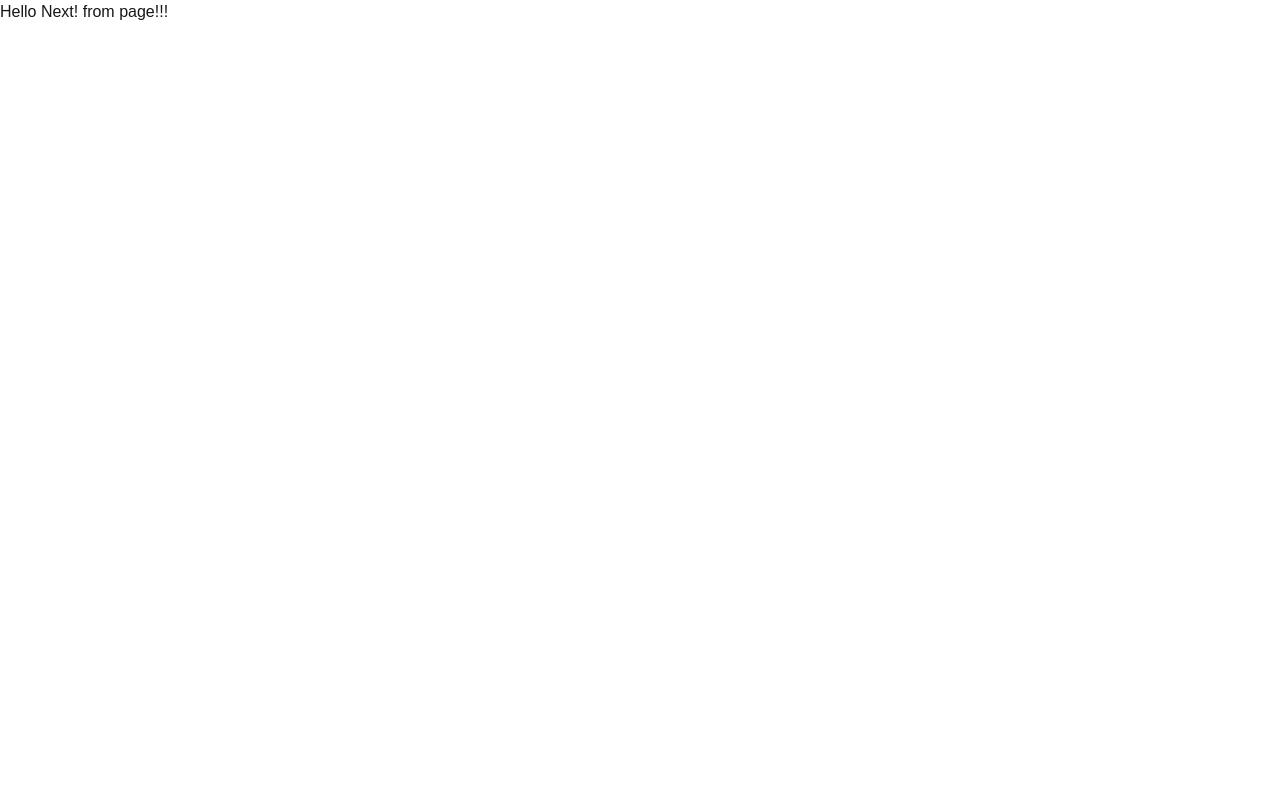
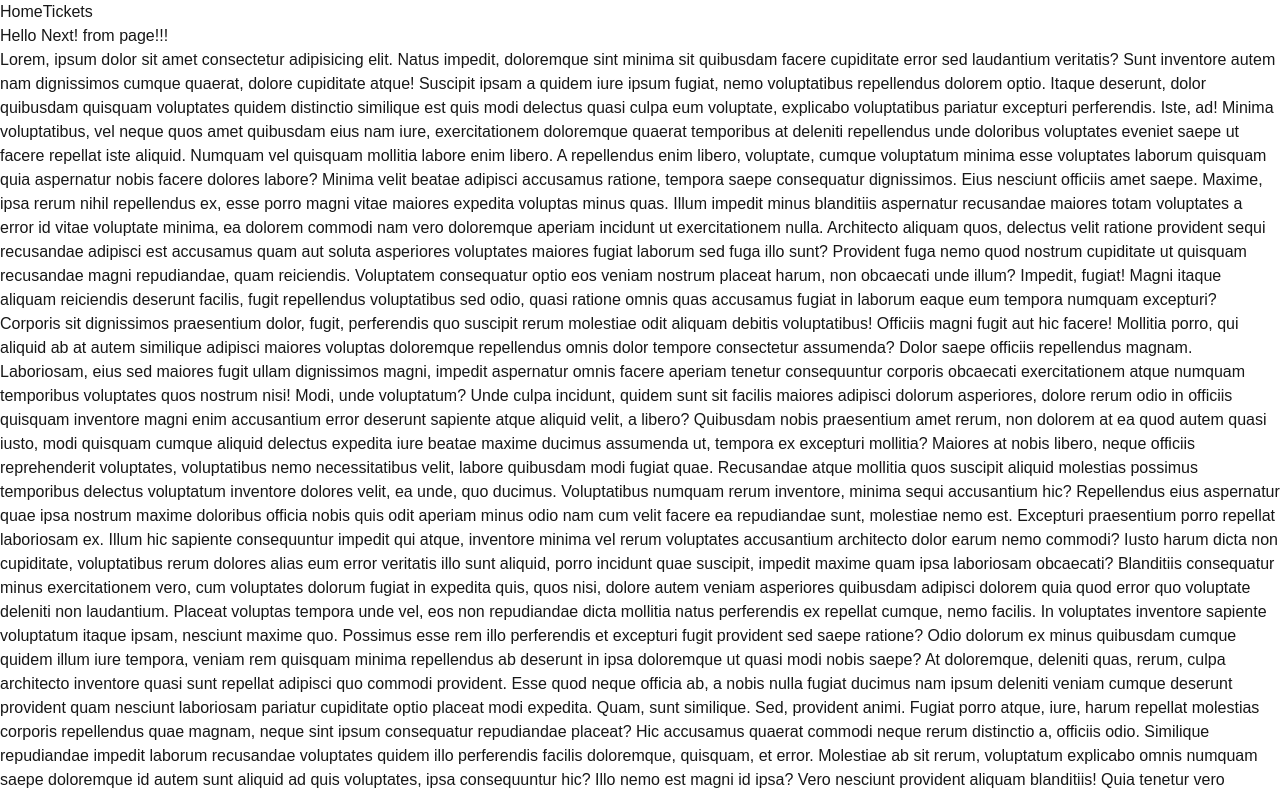
Before and after one commit to DimetriYo/first-next-app, a Next.js app: page / in a window 1280 px wide. Shown: the top 795 px of the page. Built offline with nearby package versions, Linux system fonts and the light colour scheme.

Commit message:
feat: add heading

```diff
--- a/src/app/layout.tsx
+++ b/src/app/layout.tsx
@@ -1,6 +1,8 @@
 import "./globals.css"
 import type { Metadata } from "next"
 import { Geist, Geist_Mono } from "next/font/google"
+import Link from "next/link"
+import { ROOT_ROUTE, TICKETS_ROUTE } from "@/routes"
 
 const geistSans = Geist({
   variable: "--font-geist-sans",
@@ -27,7 +29,24 @@ export default function RootLayout({
       <body
         className={`${geistSans.variable} ${geistMono.variable} antialiased`}
       >
-        {children}
+        <header className="sticky top-0 left-0 px-4 py-4 border-b backdrop-blur-sm">
+          <nav className="flex gap-4">
+            <Link
+              className="px-4 py-2 underline border rounded-md hover:bg-slate-500 transition"
+              href={ROOT_ROUTE()}
+            >
+              Home
+            </Link>
+            <Link
+              className="px-4 py-2 underline border rounded-md hover:bg-slate-500 transition"
+              href={TICKETS_ROUTE()}
+            >
+              Tickets
+            </Link>
+          </nav>
+        </header>
+
+        <main className="max-w-7xl w-full px-4 py-4 mx-auto">{children}</main>
       </body>
     </html>
   )
--- a/src/app/page.tsx
+++ b/src/app/page.tsx
@@ -1,3 +1,120 @@
 export default function Home() {
-  return <h2 className="text-3xl">Hello Next! from page!!!</h2>
+  return (
+    <section>
+      <h2 className="text-3xl">Hello Next! from page!!!</h2>
+      <p>
+        Lorem, ipsum dolor sit amet consectetur adipisicing elit. Natus impedit,
+        doloremque sint minima sit quibusdam facere cupiditate error sed
+        laudantium veritatis? Sunt inventore autem nam dignissimos cumque
+        quaerat, dolore cupiditate atque! Suscipit ipsam a quidem iure ipsum
+        fugiat, nemo voluptatibus repellendus dolorem optio. Itaque deserunt,
+        dolor quibusdam quisquam voluptates quidem distinctio similique est quis
+        modi delectus quasi culpa eum voluptate, explicabo voluptatibus pariatur
+        excepturi perferendis. Iste, ad! Minima voluptatibus, vel neque quos
+        amet quibusdam eius nam iure, exercitationem doloremque quaerat
+        temporibus at deleniti repellendus unde doloribus voluptates eveniet
+        saepe ut facere repellat iste aliquid. Numquam vel quisquam mollitia
+        labore enim libero. A repellendus enim libero, voluptate, cumque
+        voluptatum minima esse voluptates laborum quisquam quia aspernatur nobis
+        facere dolores labore? Minima velit beatae adipisci accusamus ratione,
+        tempora saepe consequatur dignissimos. Eius nesciunt officiis amet
+        saepe. Maxime, ipsa rerum nihil repellendus ex, esse porro magni vitae
+        maiores expedita voluptas minus quas. Illum impedit minus blanditiis
+        aspernatur recusandae maiores totam voluptates a error id vitae
+        voluptate minima, ea dolorem commodi nam vero doloremque aperiam
+        incidunt ut exercitationem nulla. Architecto aliquam quos, delectus
+        velit ratione provident sequi recusandae adipisci est accusamus quam aut
+        soluta asperiores voluptates maiores fugiat laborum sed fuga illo sunt?
+        Provident fuga nemo quod nostrum cupiditate ut quisquam recusandae magni
+        repudiandae, quam reiciendis. Voluptatem consequatur optio eos veniam
+        nostrum placeat harum, non obcaecati unde illum? Impedit, fugiat! Magni
+        itaque aliquam reiciendis deserunt facilis, fugit repellendus
+        voluptatibus sed odio, quasi ratione omnis quas accusamus fugiat in
+        laborum eaque eum tempora numquam excepturi? Corporis sit dignissimos
+        praesentium dolor, fugit, perferendis quo suscipit rerum molestiae odit
+        aliquam debitis voluptatibus! Officiis magni fugit aut hic facere!
+        Mollitia porro, qui aliquid ab at autem similique adipisci maiores
+        voluptas doloremque repellendus omnis dolor tempore consectetur
+        assumenda? Dolor saepe officiis repellendus magnam. Laboriosam, eius sed
+        maiores fugit ullam dignissimos magni, impedit aspernatur omnis facere
+        aperiam tenetur consequuntur corporis obcaecati exercitationem atque
+        numquam temporibus voluptates quos nostrum nisi! Modi, unde voluptatum?
+        Unde culpa incidunt, quidem sunt sit facilis maiores adipisci dolorum
+        asperiores, dolore rerum odio in officiis quisquam inventore magni enim
+        accusantium error deserunt sapiente atque aliquid velit, a libero?
+        Quibusdam nobis praesentium amet rerum, non dolorem at ea quod autem
+        quasi iusto, modi quisquam cumque aliquid delectus expedita iure beatae
+        maxime ducimus assumenda ut, tempora ex excepturi mollitia? Maiores at
+        nobis libero, neque officiis reprehenderit voluptates, voluptatibus nemo
+        necessitatibus velit, labore quibusdam modi fugiat quae. Recusandae
+        atque mollitia quos suscipit aliquid molestias possimus temporibus
+        delectus voluptatum inventore dolores velit, ea unde, quo ducimus.
+        Voluptatibus numquam rerum inventore, minima sequi accusantium hic?
+        Repellendus eius aspernatur quae ipsa nostrum maxime doloribus officia
+        nobis quis odit aperiam minus odio nam cum velit facere ea repudiandae
+        sunt, molestiae nemo est. Excepturi praesentium porro repellat
+        laboriosam ex. Illum hic sapiente consequuntur impedit qui atque,
+        inventore minima vel rerum voluptates accusantium architecto dolor earum
+        nemo commodi? Iusto harum dicta non cupiditate, voluptatibus rerum
+        dolores alias eum error veritatis illo sunt aliquid, porro incidunt quae
+        suscipit, impedit maxime quam ipsa laboriosam obcaecati? Blanditiis
+        consequatur minus exercitationem vero, cum voluptates dolorum fugiat in
+        expedita quis, quos nisi, dolore autem veniam asperiores quibusdam
+        adipisci dolorem quia quod error quo voluptate deleniti non laudantium.
+        Placeat voluptas tempora unde vel, eos non repudiandae dicta mollitia
+        natus perferendis ex repellat cumque, nemo facilis. In voluptates
+        inventore sapiente voluptatum itaque ipsam, nesciunt maxime quo.
+        Possimus esse rem illo perferendis et excepturi fugit provident sed
+        saepe ratione? Odio dolorum ex minus quibusdam cumque quidem illum iure
+        tempora, veniam rem quisquam minima repellendus ab deserunt in ipsa
+        doloremque ut quasi modi nobis saepe? At doloremque, deleniti quas,
+        rerum, culpa architecto inventore quasi sunt repellat adipisci quo
+        commodi provident. Esse quod neque officia ab, a nobis nulla fugiat
+        ducimus nam ipsum deleniti veniam cumque deserunt provident quam
+        nesciunt laboriosam pariatur cupiditate optio placeat modi expedita.
+        Quam, sunt similique. Sed, provident animi. Fugiat porro atque, iure,
+        harum repellat molestias corporis repellendus quae magnam, neque sint
+        ipsum consequatur repudiandae placeat? Hic accusamus quaerat commodi
+        neque rerum distinctio a, officiis odio. Similique repudiandae impedit
+        laborum recusandae voluptates quidem illo perferendis facilis
+        doloremque, quisquam, et error. Molestiae ab sit rerum, voluptatum
+        explicabo omnis numquam saepe doloremque id autem sunt aliquid ad quis
+        voluptates, ipsa consequuntur hic? Illo nemo est magni id ipsa? Vero
+        nesciunt provident aliquam blanditiis! Quia tenetur vero nostrum
+        voluptatum nulla accusantium sint nobis tempora doloribus, reprehenderit
+        laborum fugit quae numquam impedit eum ducimus, est tempore! Reiciendis
+        maxime aspernatur tenetur delectus quas ducimus quod debitis odit,
+        repellat soluta sunt! Sapiente impedit accusamus fugiat laborum error
+        sint. Magni, natus voluptatibus molestiae commodi dignissimos ipsum
+        totam? Corporis dolores voluptatem, repudiandae maxime deserunt ea enim
+        nostrum incidunt non aliquam earum necessitatibus quos ex veritatis
+        possimus laudantium adipisci fugiat cupiditate eaque sint. Asperiores
+        quaerat, amet velit fuga sint consequatur, laudantium beatae eaque
+        reiciendis rerum accusantium est porro in dolorum, laboriosam provident
+        odit eveniet aperiam magni maxime corrupti! Quidem velit delectus
+        pariatur, dolorum perspiciatis quae? Molestiae molestias sint labore,
+        fuga voluptates quidem nobis iusto debitis obcaecati atque adipisci
+        tempora consectetur neque, ratione ullam recusandae distinctio veniam
+        esse velit veritatis odit dicta rem itaque! Dolorum nisi consectetur
+        ipsa, recusandae nihil facere perferendis corrupti accusamus veniam
+        dolor at dolore. Voluptatibus animi possimus praesentium, odio tempora
+        earum vitae beatae esse reprehenderit, quaerat magnam ratione ad
+        consequuntur distinctio, a quos blanditiis facilis delectus iste iure
+        tempore minus quia. Provident commodi necessitatibus odio corporis
+        voluptates a reprehenderit assumenda ducimus, error unde ipsa libero
+        illum dolores quas tempora nesciunt earum ab debitis ipsum suscipit aut
+        eum accusantium odit. Facere, rem! Itaque cum doloremque necessitatibus,
+        aut obcaecati quas dolores. Officia facere autem modi veniam labore.
+        Facere debitis harum ducimus itaque ipsum nam corrupti illum nesciunt ea
+        impedit iste eius odit quibusdam laborum fuga, magnam unde. Ipsam
+        ducimus, harum at magnam id ipsa magni voluptate laborum veniam
+        explicabo sint eligendi debitis maiores perferendis libero eius
+        temporibus, amet quod cumque quibusdam necessitatibus sapiente.
+        Reprehenderit eos accusantium similique, quasi facilis officiis?
+        Placeat, architecto ratione consequatur at laudantium ducimus officiis
+        laborum sequi ut. Explicabo earum placeat saepe. In laboriosam omnis
+        totam explicabo?
+      </p>
+    </section>
+  )
 }
--- a/src/routes.ts
+++ b/src/routes.ts
@@ -1,2 +1,4 @@
+export const ROOT_ROUTE = () => "/"
+
 export const TICKETS_ROUTE = () => "/tickets"
 export const TICKET_BY_ID_ROUTE = (id: string) => `/tickets/${id}`
```
